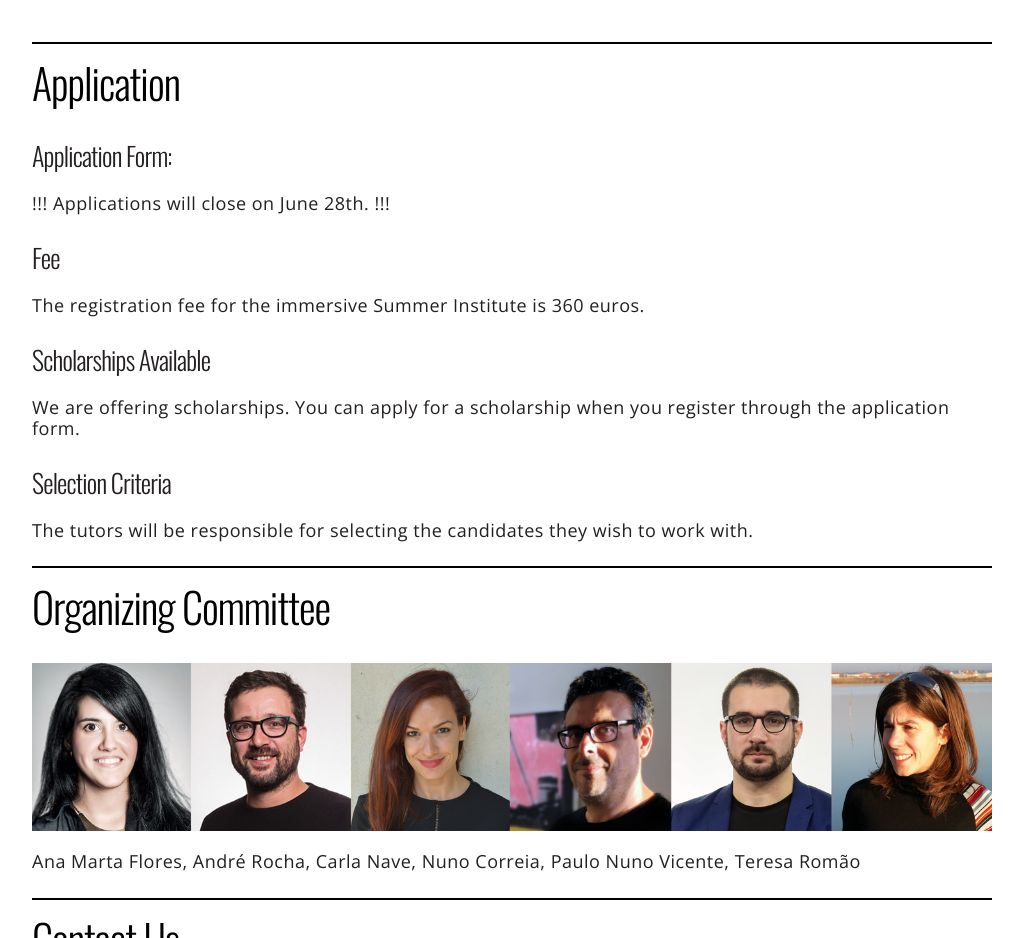
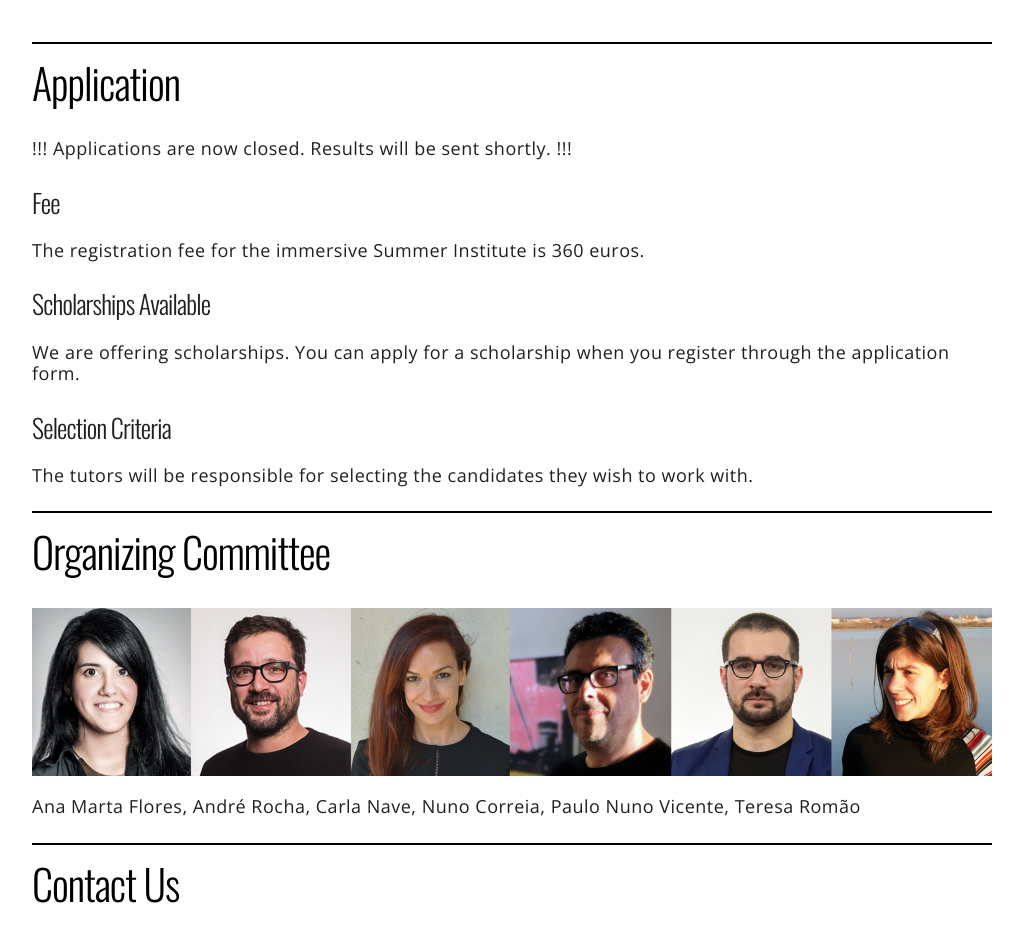
Before and after one commit to steam228/si2020, a plain HTML site: page index.html in a window 1280 px wide. Shown: the part 5200-6138 px from the top of the page, without its empty margins (128-1151 px from the left). Drawn offline with nearby package versions, Linux system fonts and the light colour scheme.

Commit message:
applications closed

```diff
--- a/index.html
+++ b/index.html
@@ -341,10 +341,10 @@
 
       <h2><a id="application">Application</a></h2>
 
-      <h4>Application Form:</h4>
+
 
       <p>
-        !!! Applications will close on June 28th. !!!
+        !!! Applications are now closed. Results will be sent shortly. !!!
       </p>
 
       <h4>Fee</h4>
```
